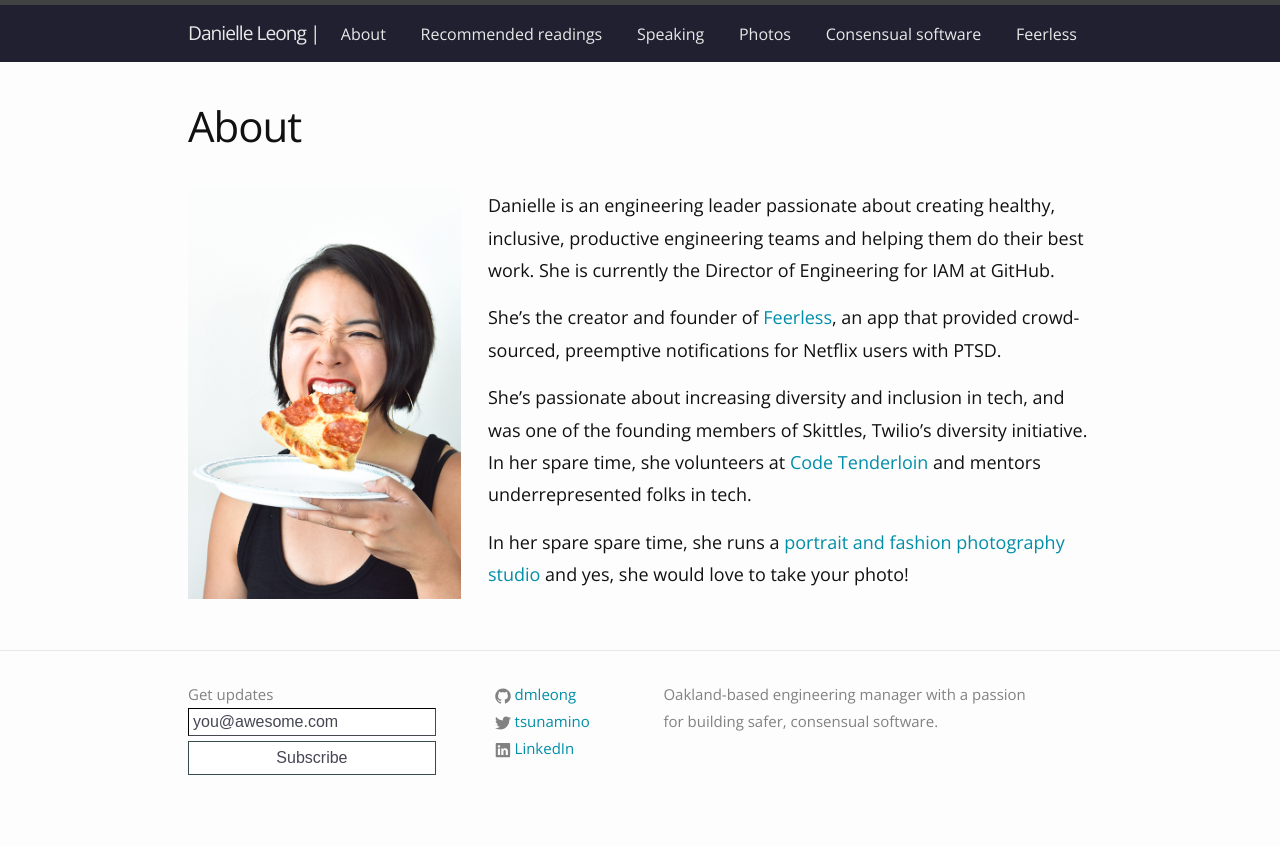
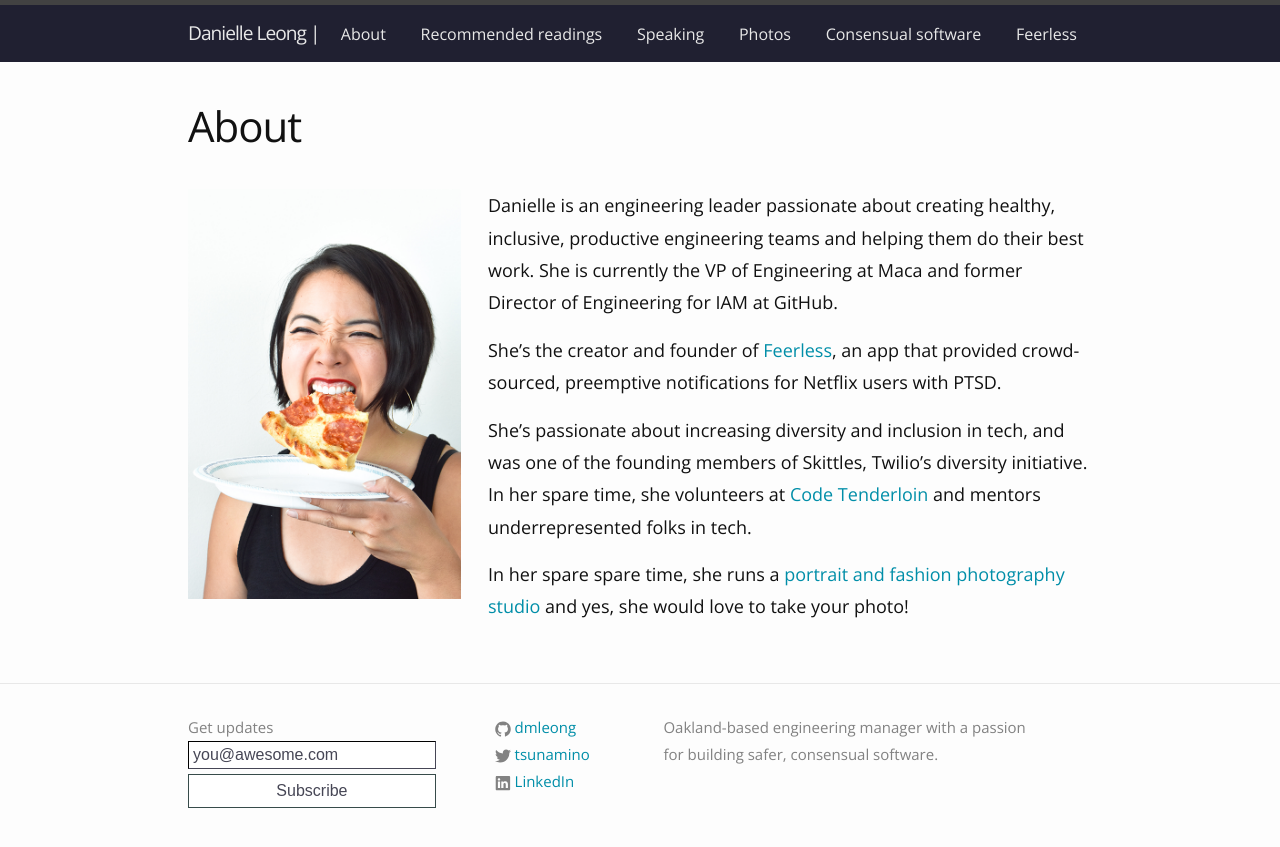
Before and after one commit to dmleong/dmleong.github.io, a Jekyll site: the page built from about.md, in a window 1280 px wide. Shown: the top 847 px of the page. Built offline with Jekyll 4.4.1, drawn with Linux system fonts in a browser that asks for light colours.

```diff
--- a/about.md
+++ b/about.md
@@ -6,7 +6,7 @@
 
 <img src="/img/headshot-pizza.jpg" class="profile" alt="Danielle Leong, dinosaur" />
 
-Danielle is an engineering leader passionate about creating healthy, inclusive, productive engineering teams and helping them do their best work. She is currently the Director of Engineering for IAM at GitHub.
+Danielle is an engineering leader passionate about creating healthy, inclusive, productive engineering teams and helping them do their best work. She is currently the VP of Engineering at Maca and former Director of Engineering for IAM at GitHub.
 
 She’s the creator and founder of <a href="https://www.sfchronicle.com/business/article/Trigger-warning-New-app-warns-Netflix-viewers-of-6801448.php">Feerless</a>, an app that provided crowd-sourced, preemptive notifications for Netflix users with PTSD.
 
```
